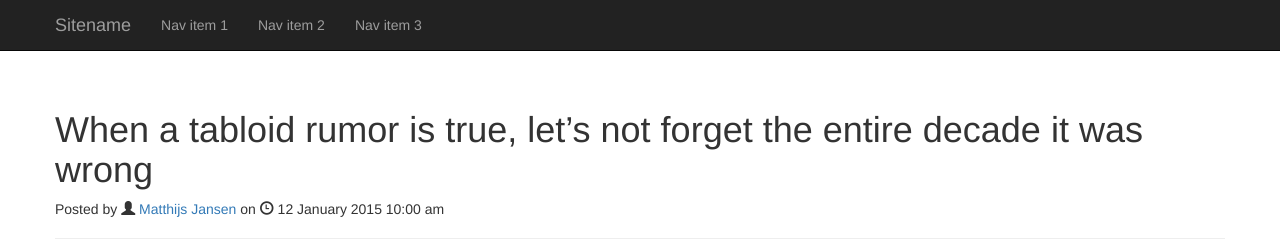
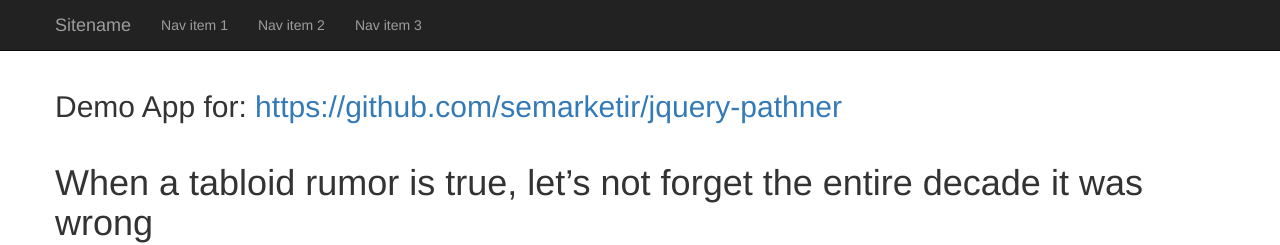
Before and after one commit to semarketir/jquery-pathner-nodejs-server-demo, a website: page index.html in a window 1280 px wide. Shown: the top 245 px of the page. Drawn offline with Linux system fonts and the light colour scheme.

Commit message:
update template

```diff
--- a/index.html
+++ b/index.html
@@ -61,6 +61,9 @@
         <div class="container-fluid">
             <div class="row">
                 <div class="col-sm-12">
+                    <h2>
+                        Demo App for: <a href="https://github.com/semarketir/jquery-pathner">https://github.com/semarketir/jquery-pathner</a>
+                    </h2>
                     <div class="page-header">
                         <h1>When a tabloid rumor is true, let’s not forget the entire decade it was wrong</h1>
                         <p>Posted by <span class="glyphicon glyphicon-user"></span> <a href="#">Matthijs Jansen</a> on <span class="glyphicon glyphicon-time"></span> 12 January 2015 10:00 am</p>
```
